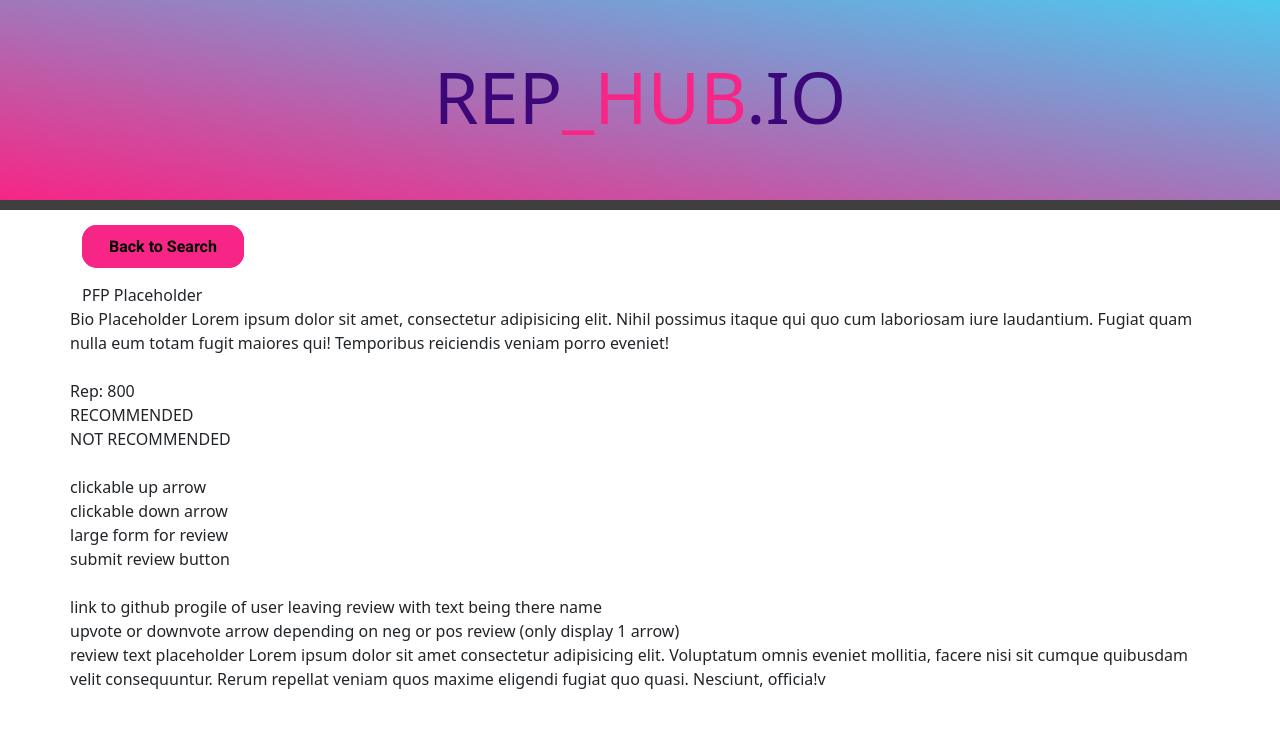
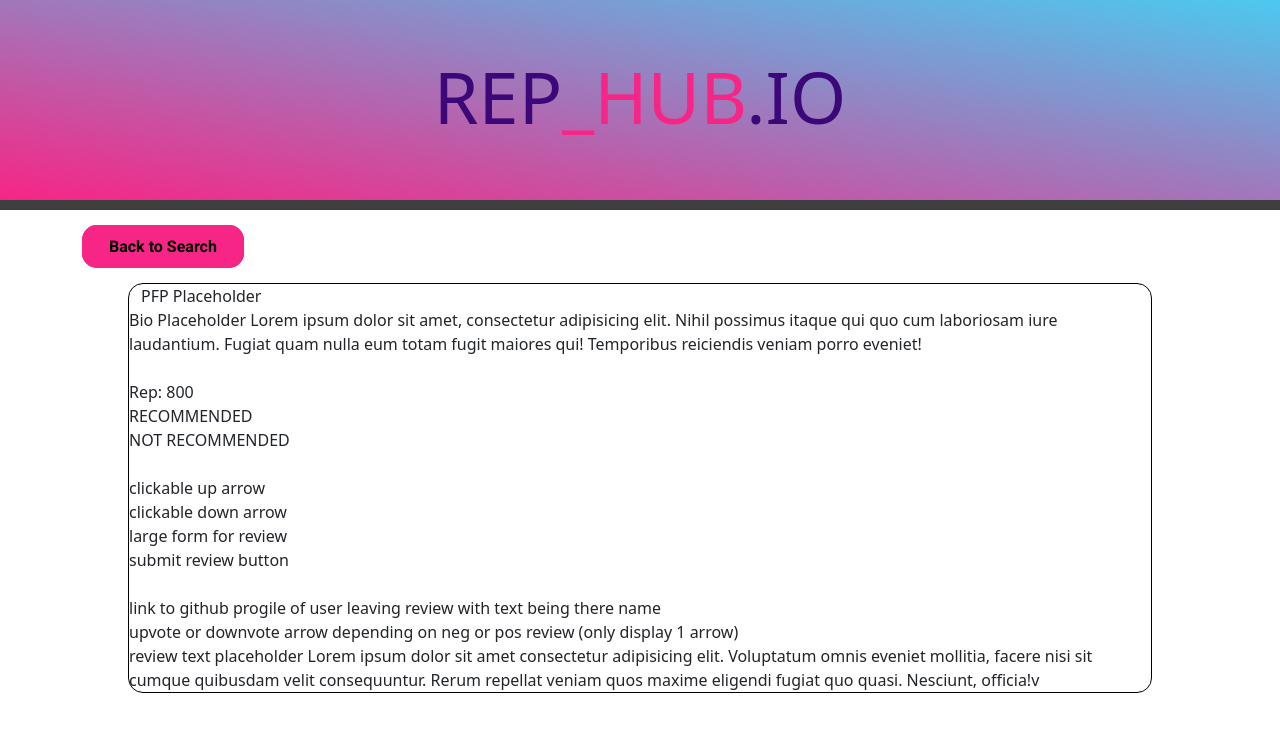
Before and after one commit to platypus567/rep_hub, a Flask app: template templates/search-result.html in a window 1280 px wide. Shown: the top 732 px of the page. Run offline with Flask 2, Linux system fonts and the light colour scheme; the template is opened without the code that fills it, so the values that code supplies are empty; some libraries are stand-ins or nearby versions.

Commit message:
centered a div

```diff
--- a/static/app.css
+++ b/static/app.css
@@ -7,8 +7,14 @@ html {
 
 body {
     background-color: rgb(192, 192, 192);
+    height: 100%;
+
 }
-
+#flex-block{
+    display: flex;
+    justify-content: center;
+    align-items: center;
+}
 #header-div{
     display: flex;
     align-items: center;
@@ -35,6 +41,12 @@ body {
     border-color: #7209B7;
     color: white;
     box-shadow: 0 0.5em 0.5em -0.4em #7209B7;
+}
+
+#text-block{
+    border: 1px solid black;
+    border-radius: 15px;
+    width: 80%
 }
 
 .wrapper{
--- a/templates/search-result.html
+++ b/templates/search-result.html
@@ -14,6 +14,9 @@
         </div>
     </div>
     <br>
+    <div id="flex-block">
+    <div id="text-block">
+
     <div class="container">
         <div class="row">
             <div class="col">PFP Placeholder</div>
@@ -48,6 +51,8 @@
         <link href="https://cdn.jsdelivr.net/npm/bootstrap@5.1.3/dist/css/bootstrap.min.css" rel="stylesheet"
             integrity="sha384-1BmE4kWBq78iYhFldvKuhfTAU6auU8tT94WrHftjDbrCEXSU1oBoqyl2QvZ6jIW3" crossorigin="anonymous">
     </div>
+        </div>
+        </div>
 
     <!-- Optional JavaScript | in BUNDLE form -->
     <script src="https://cdn.jsdelivr.net/npm/bootstrap@5.1.3/dist/js/bootstrap.bundle.min.js"
```
